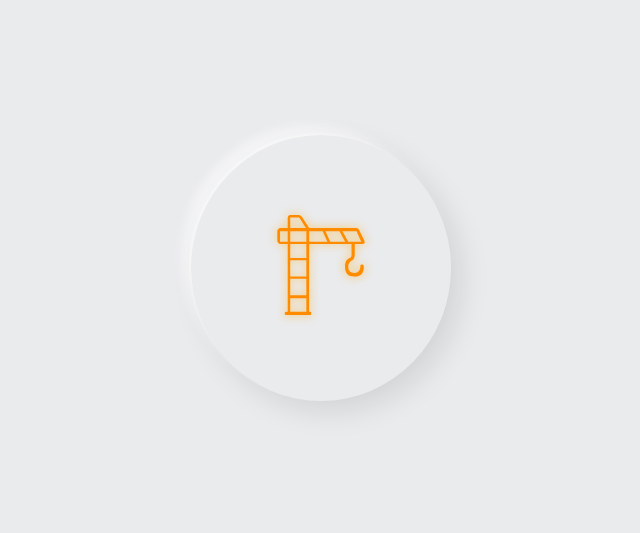
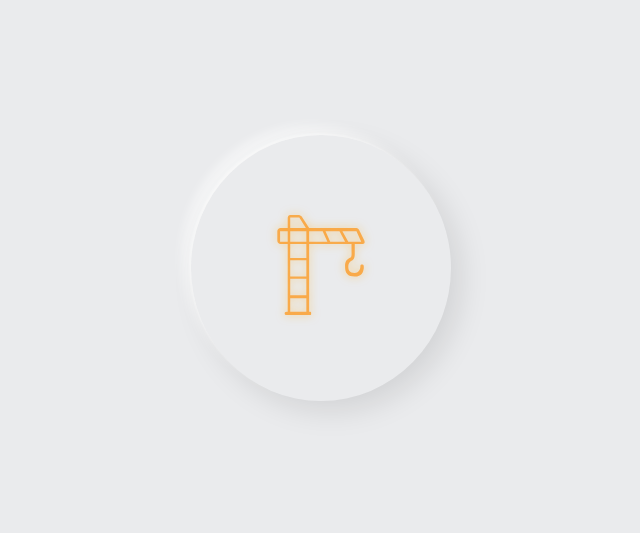
Before and after one commit to johndosselman/coming-soon-page, a plain HTML site: page index.html in a window 1280 px wide. Shown: the top 533 px of the page, without its empty margins (319-959 px from the left). Drawn offline with Linux system fonts and the light colour scheme.

Commit message:
made crane icon a more transparent orange

```diff
--- a/stylesheet.css
+++ b/stylesheet.css
@@ -25,6 +25,6 @@ body {
 }
 
 .svg-glow {
-  fill: #ff8c00;
+  fill: #ff8c00a5;
   filter: drop-shadow(0 0 5px rgba(255, 166, 0, 0.671));
 }
```
